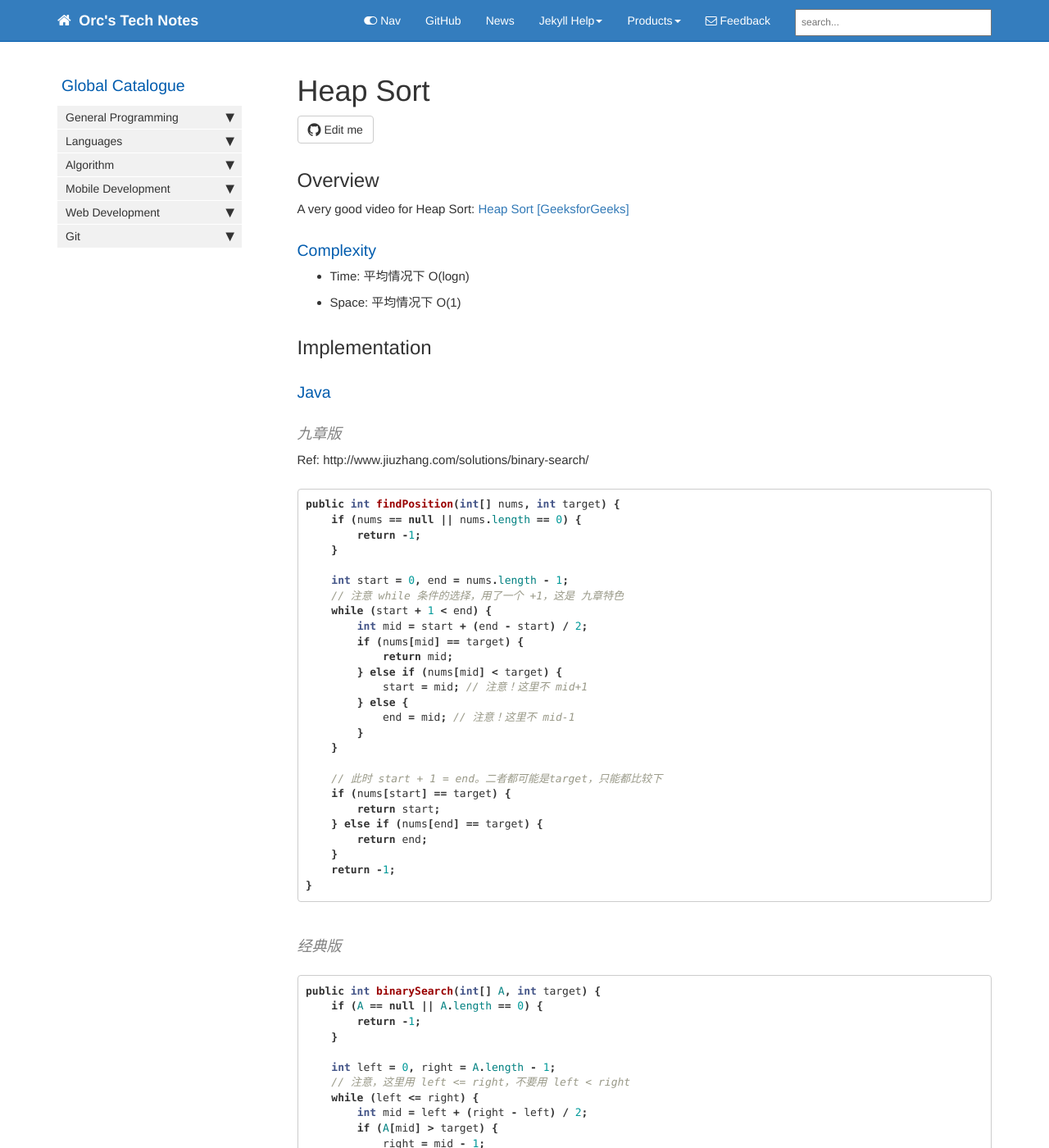
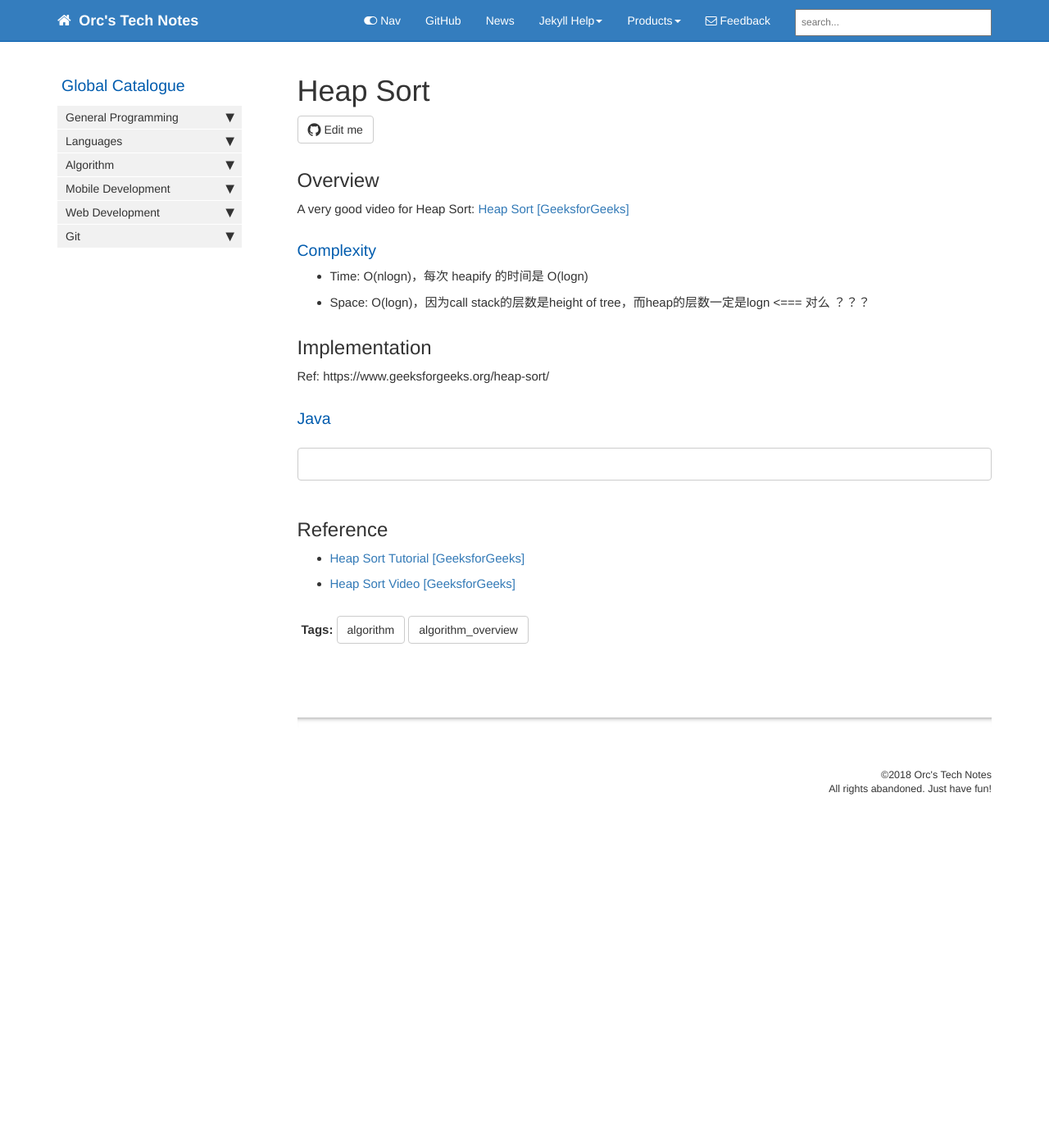
Before and after one commit to HungryOrc/hungryorc.github.io, a Jekyll site: the page built from pages/algorithm/algorithm_heap_sort.md, in a window 1280 px wide and 1400 px high. Shown: the whole window at 82% size. Built offline with Jekyll 4.4.1, drawn with Linux system fonts in a browser that asks for light colours; nearby versions of some CDN libraries; comment, search, counter and statistics services are not loaded; some of the changed text lies outside the part shown.

Commit message:
Update algorithm_heap_sort.md

````diff
--- a/pages/algorithm/algorithm_heap_sort.md
+++ b/pages/algorithm/algorithm_heap_sort.md
@@ -13,68 +13,15 @@ toc: false
 A very good video for Heap Sort: [Heap Sort [GeeksforGeeks]](https://www.youtube.com/watch?v=MtQL_ll5KhQ)
 
 ### Complexity
-* Time: 平均情况下 O(logn)
-* Space: 平均情况下 O(1)
+* Time: O(nlogn)，每次 heapify 的时间是 O(logn)
+* Space: O(logn)，因为call stack的层数是height of tree，而heap的层数一定是logn <=== 对么 ？？？
 
 ## Implementation
+Ref: https://www.geeksforgeeks.org/heap-sort/
 
 ### Java
+```java
 
-#### 九章版
-Ref: http://www.jiuzhang.com/solutions/binary-search/
-```java
-public int findPosition(int[] nums, int target) {
-    if (nums == null || nums.length == 0) {
-        return -1;
-    }
-
-    int start = 0, end = nums.length - 1;
-    // 注意 while 条件的选择，用了一个 +1，这是 九章特色
-    while (start + 1 < end) {
-        int mid = start + (end - start) / 2;
-        if (nums[mid] == target) {
-            return mid;
-        } else if (nums[mid] < target) {
-            start = mid; // 注意！这里不 mid+1
-        } else {
-            end = mid; // 注意！这里不 mid-1
-        }
-    }
-
-    // 此时 start + 1 = end。二者都可能是target，只能都比较下
-    if (nums[start] == target) {
-        return start;
-    } else if (nums[end] == target) {
-        return end;
-    }
-    return -1;
-}
-```
-
-#### 经典版
-```java
-public int binarySearch(int[] A, int target) {
-    if (A == null || A.length == 0) {
-        return -1;
-    }
-
-    int left = 0, right = A.length - 1;
-    // 注意，这里用 left <= right，不要用 left < right
-    while (left <= right) {
-        int mid = left + (right - left) / 2;
-        if (A[mid] > target) {
-            right = mid - 1;
-        } else if (A[mid] < target) {
-            left = mid + 1;
-        } else { // A[mid] == target
-            return mid; // 找到了target，就直接return
-        }
-    }
-
-    // 到了这里意味着没有找到target
-    // 此时 start + 1 = end
-    return -1;
-}
 ```
 
 ## Reference
````
